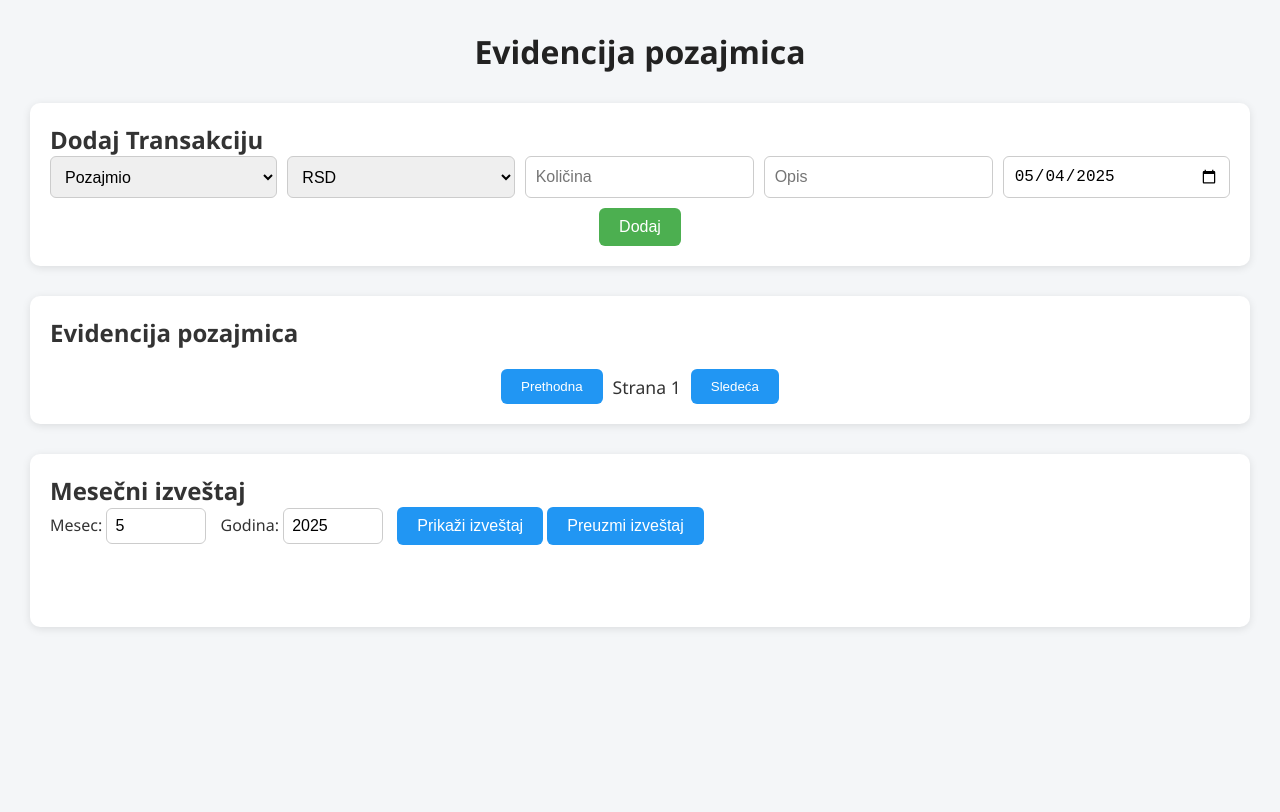
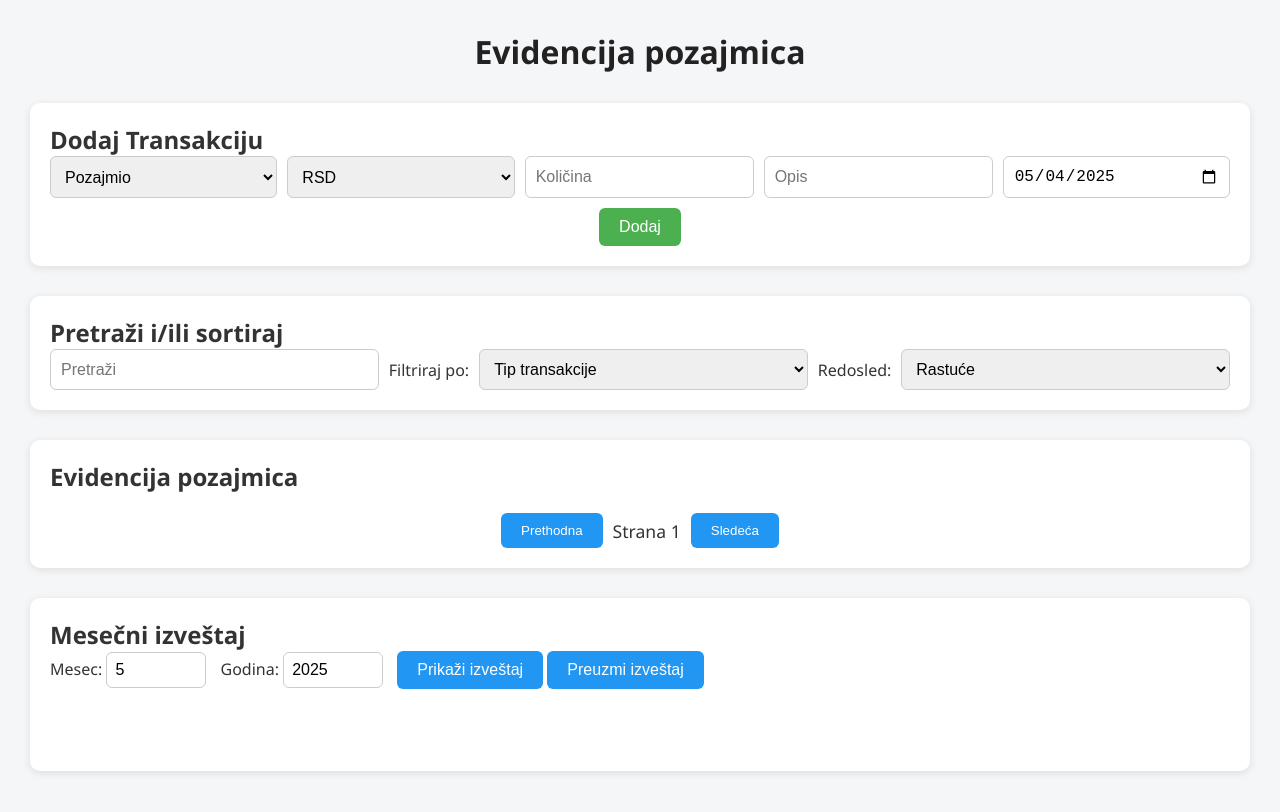
Before and after one commit to milosursulovic/expense-tracker, a website: page public/index.html in a window 1280 px wide. Drawn offline with Linux system fonts and the light colour scheme; no server answers.

Commit message:
Do styling for search and sort

```diff
--- a/public/index.html
+++ b/public/index.html
@@ -27,6 +27,29 @@
         <input type="text" id="description" placeholder="Opis" required />
         <input type="date" id="date" placeholder="Datum" required />
         <button type="submit">Dodaj</button>
+      </form>
+    </section>
+
+    <section id="search-transactions">
+      <h2>Pretraži i/ili sortiraj</h2>
+
+      <form>
+        <input type="text" id="search-field" placeholder="Pretraži" />
+
+        <label for="sortBy">Filtriraj po:</label>
+        <select id="sortBy">
+          <option value="transactiontype">Tip transakcije</option>
+          <option value="currency">Valuta</option>
+          <option value="amount">Količina</option>
+          <option value="description">Opis</option>
+          <option value="date">Datum</option>
+        </select>
+
+        <label for="sortOrder">Redosled:</label>
+        <select id="sortOrder">
+          <option value="asc">Rastuće</option>
+          <option value="desc">Opadajuće</option>
+        </select>
       </form>
     </section>
 
--- a/public/style.css
+++ b/public/style.css
@@ -31,6 +31,11 @@ form {
   flex-wrap: wrap;
   gap: 10px;
   justify-content: center;
+}
+
+form label {
+  align-self: center;
+  font-weight: 500;
 }
 
 form select,
```
